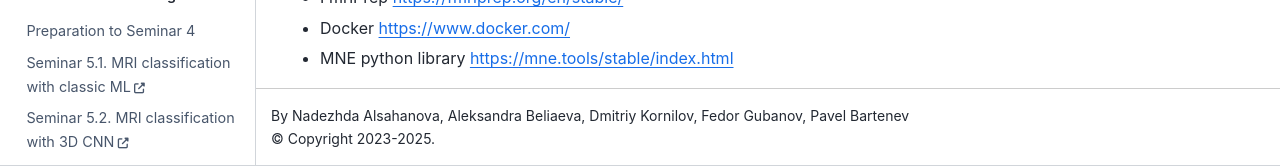
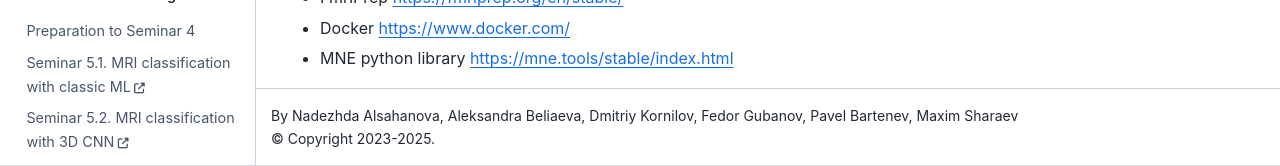
Before and after one commit to BIMAI-lab/NEUROML_course, a Jupyter Book: the page built from README.md, in a window 1280 px wide and 900 px high, scrolled down 908 px. Shown: the part 734-900 px from the top of the window. Built offline with Jupyter Book 1.0.4 settings and Sphinx 7.4.7 and the Sphinx Book theme 1.1.4, drawn with Linux system fonts in a browser that asks for light colours; pages that are not in the unit, such as notebooks, are missing from menus.

Commit message:
Update _config.yml

```diff
--- a/_config.yml
+++ b/_config.yml
@@ -3,7 +3,7 @@
 
 title: Neuroimaging and Machine Learning for Biomedicine
 copyright: "2023-2025"
-author: Nadezhda Alsahanova, Aleksandra Beliaeva, Dmitriy Kornilov, Fedor Gubanov, Pavel Bartenev
+author: Nadezhda Alsahanova, Aleksandra Beliaeva, Dmitriy Kornilov, Fedor Gubanov, Pavel Bartenev, Maxim Sharaev
 logo: logo.png
 
 # Force re-execution of notebooks on each build.
```
